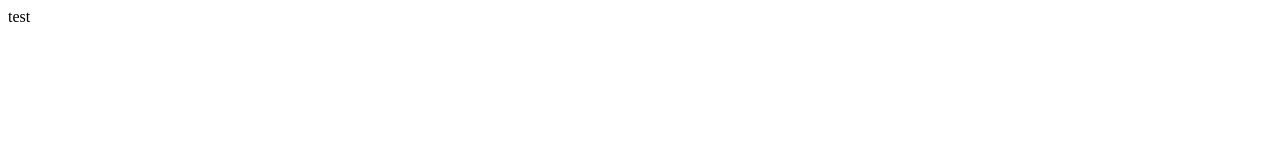
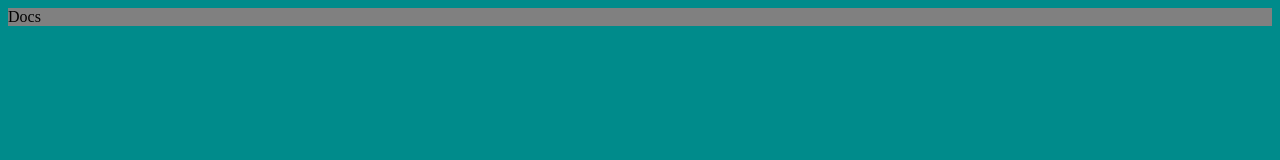
Before and after one commit to ScratchBotManager/SObjects, a plain HTML site: page Docs/index.html in a window 1280 px wide. Drawn offline with Linux system fonts and the light colour scheme.

Commit message:
Update index.html

```diff
--- a/Docs/index.html
+++ b/Docs/index.html
@@ -1 +1,9 @@
-<p>test</p>
+<style>
+  body {
+   background-color: darkcyan;
+  }
+  .panel {
+   background-color: grey;
+  }
+</style>
+<div class="panel"> <p>Docs</p> </div>
```
